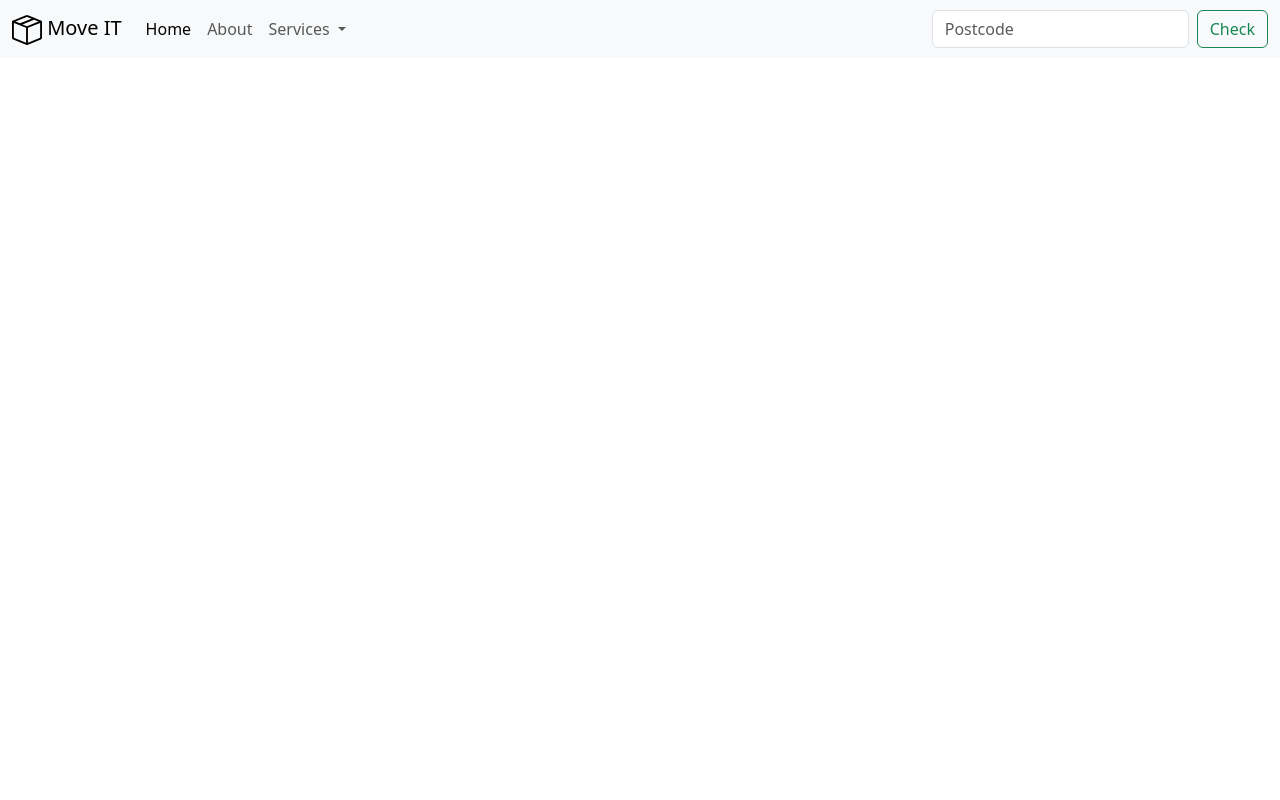
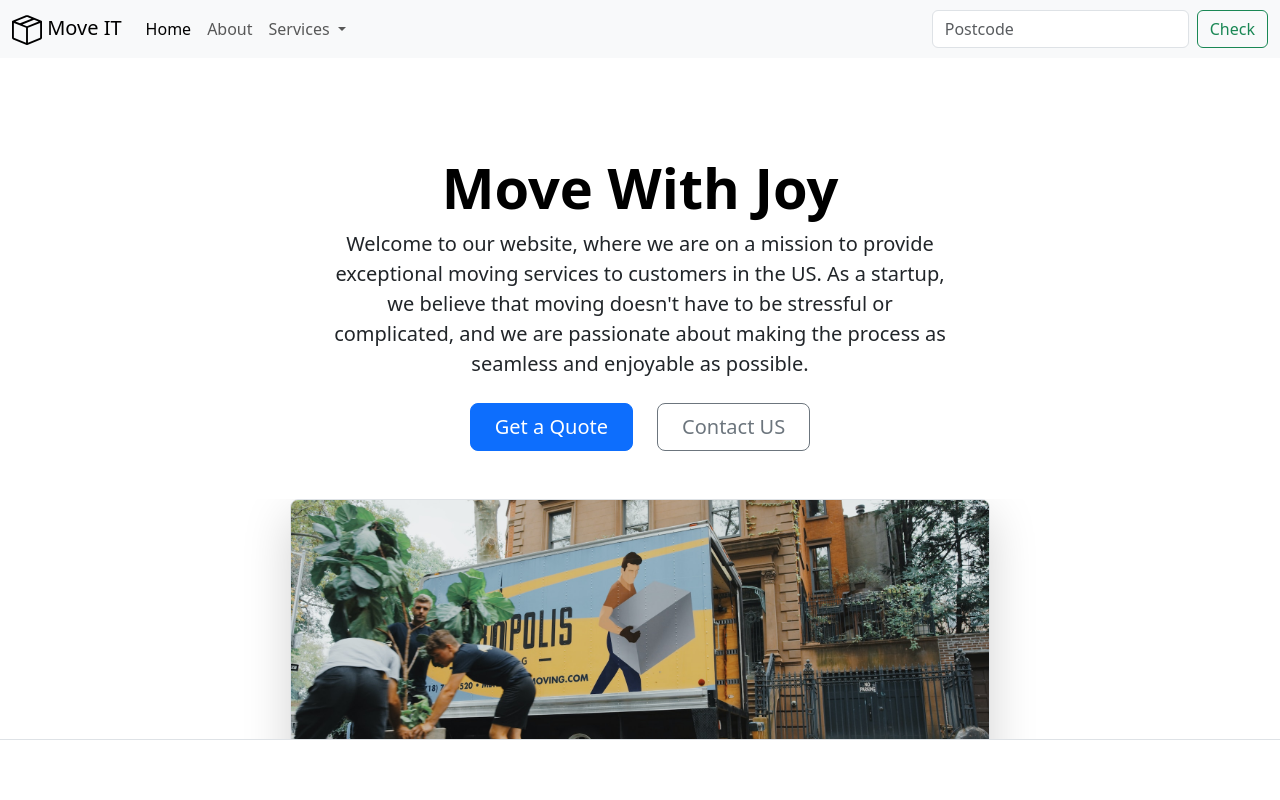
Before and after one commit to eccololo/full-stack-projects, a plain HTML site: page Move IT/index.html in a window 1280 px wide. Drawn offline with nearby package versions, Linux system fonts and the light colour scheme.

Commit message:
Add bootstrap component to project. And add image.

```diff
--- a/Move IT/index.html
+++ b/Move IT/index.html
@@ -16,7 +16,10 @@
   <body>
     <nav class="navbar navbar-expand-lg bg-body-tertiary">
       <div class="container-fluid">
-        <a class="navbar-brand" href="#"><img src="./box-seam.svg" alt="Move IT Brand Icon" height="30"> Move IT</a>
+        <a class="navbar-brand" href="#"
+          ><img src="./box-seam.svg" alt="Move IT Brand Icon" height="30" />
+          Move IT</a
+        >
         <button
           class="navbar-toggler"
           type="button"
@@ -63,13 +66,47 @@
               placeholder="Postcode"
               aria-label="Search"
             />
-            <button class="btn btn-outline-success" type="submit">
-              Check
-            </button>
+            <button class="btn btn-outline-success" type="submit">Check</button>
           </form>
         </div>
       </div>
     </nav>
-    <script src="https://cdn.jsdelivr.net/npm/bootstrap@5.3.0/dist/js/bootstrap.bundle.min.js" integrity="sha384-geWF76RCwLtnZ8qwWowPQNguL3RmwHVBC9FhGdlKrxdiJJigb/j/68SIy3Te4Bkz" crossorigin="anonymous"></script>
+    <div class="px-4 pt-5 my-5 text-center border-bottom">
+      <h1 class="display-4 fw-bold text-body-emphasis">Move With Joy</h1>
+      <div class="col-lg-6 mx-auto">
+        <p class="lead mb-4">
+          Welcome to our website, where we are on a mission to provide
+          exceptional moving services to customers in the US. As a startup, we
+          believe that moving doesn't have to be stressful or complicated, and
+          we are passionate about making the process as seamless and enjoyable
+          as possible.
+        </p>
+        <div class="d-grid gap-2 d-sm-flex justify-content-sm-center mb-5">
+          <button type="button" class="btn btn-primary btn-lg px-4 me-sm-3">
+            Get a Quote
+          </button>
+          <button type="button" class="btn btn-outline-secondary btn-lg px-4">
+            Contact US
+          </button>
+        </div>
+      </div>
+      <div class="overflow-hidden" style="max-height: 30vh">
+        <div class="container px-5">
+          <img
+            src="./images/moving-van.jpg"
+            class="img-fluid border rounded-3 shadow-lg mb-4"
+            alt="Example image"
+            width="700"
+            height="500"
+            loading="lazy"
+          />
+        </div>
+      </div>
+    </div>
+    <script
+      src="https://cdn.jsdelivr.net/npm/bootstrap@5.3.0/dist/js/bootstrap.bundle.min.js"
+      integrity="sha384-geWF76RCwLtnZ8qwWowPQNguL3RmwHVBC9FhGdlKrxdiJJigb/j/68SIy3Te4Bkz"
+      crossorigin="anonymous"
+    ></script>
   </body>
 </html>
```
Also changed, not shown: Move IT/images/moving-van.jpg (added).
